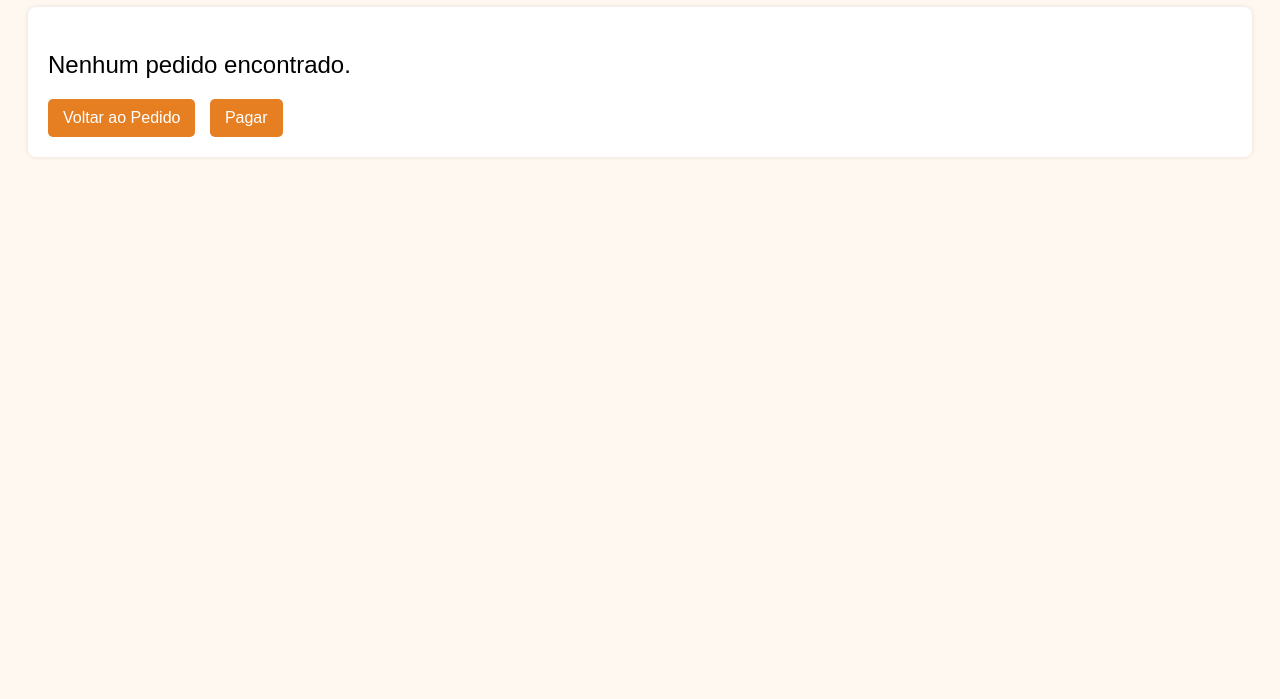
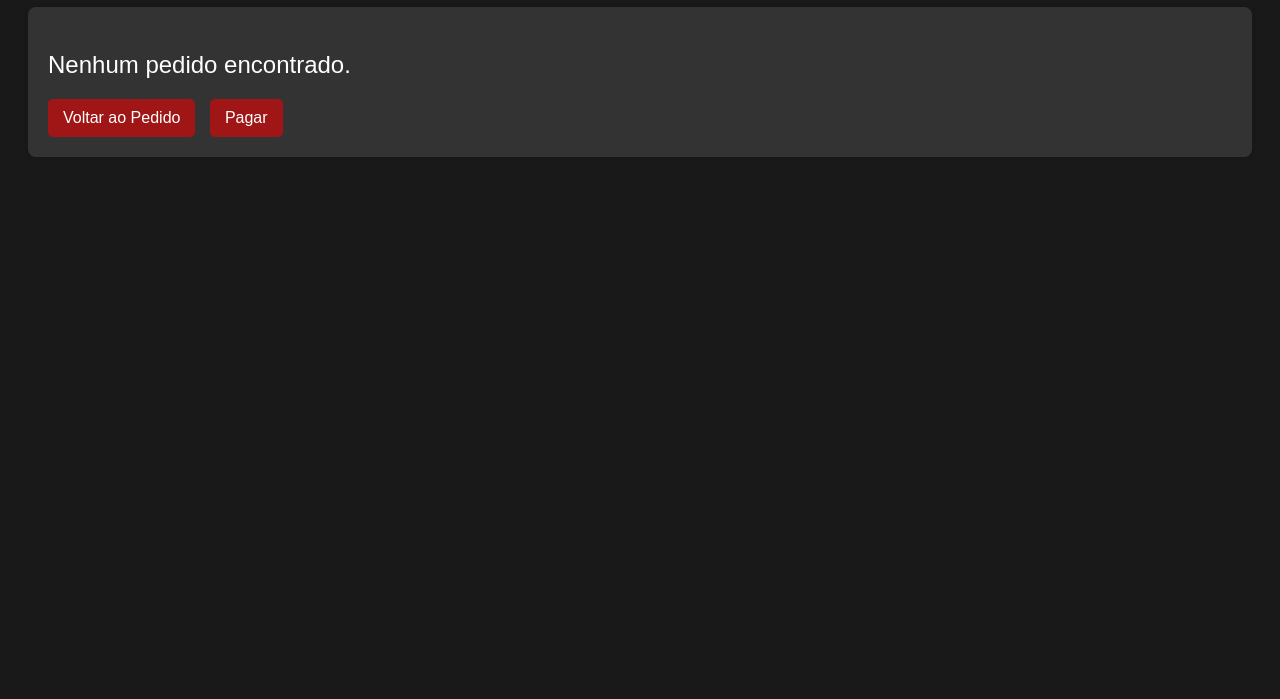
Before and after one commit to LuizaMR-UTFPR/Luiza-Pizzaria-1bim, a plain HTML site: page TRABALHO/total.html in a window 1280 px wide. Shown: the part 101-800 px from the top of the page. Drawn offline with Linux system fonts and the light colour scheme.

Commit message:
Update total.html

```diff
--- a/TRABALHO/total.html
+++ b/TRABALHO/total.html
@@ -4,10 +4,14 @@
   <meta charset="UTF-8">
   <title>Total do Pedido</title>
   <style>
-    body { font-family: Arial, sans-serif; padding: 20px; background-color: #fff8f0; }
-    .container { background: white; padding: 20px; border-radius: 8px; box-shadow: 0 0 5px rgba(0,0,0,0.1); }
+    body { font-family: Arial, sans-serif; padding: 20px; background-color: #1a1919; color: white}
+    h1 {color: black}
+    .container { background: rgba(122, 122, 121, 0.274); padding: 20px; border-radius: 8px; box-shadow: 0 0 5px rgba(0,0,0,0.1); }
     .total { font-size: 24px; margin-bottom: 20px; }
-    .botao { background: #e67e22; color: white; border: none; padding: 10px 15px; border-radius: 5px; cursor: pointer; font-size: 16px; margin-right: 10px; }
+    .botao { background: #a01616; color: white; border: none; padding: 10px 15px; border-radius: 5px; cursor: pointer; font-size: 16px; margin-right: 10px; }
+    .botao:hover {
+      background-color: #38b419;
+    }
   </style>
 </head>
 <body>
```
